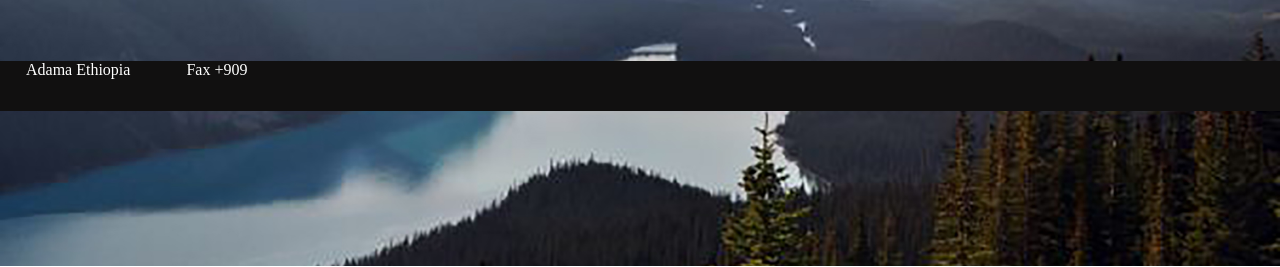
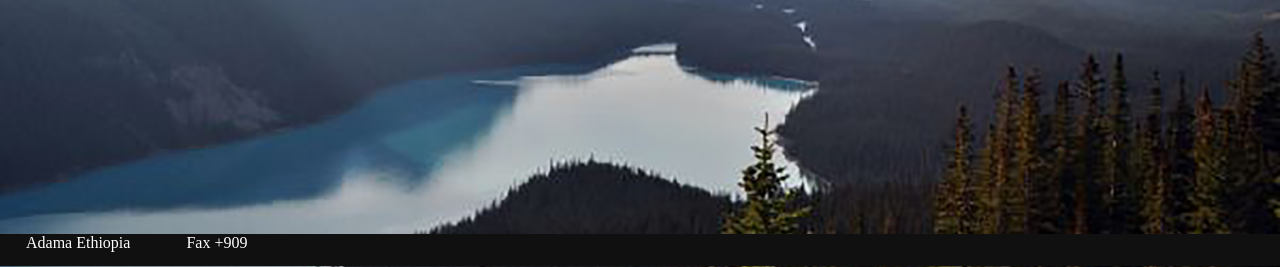
Before and after one commit to kaleabbayih/kaleabbayih, a plain HTML site: page index.html in a window 1280 px wide. Shown: the part 534-801 px from the top of the page. Drawn offline with Linux system fonts and the light colour scheme.

Commit message:
Update style.css

```diff
--- a/css/style.css
+++ b/css/style.css
@@ -101,10 +101,12 @@ section .user img{
 }
 
 footer{
-    width:100%;
+   width:100%;
     background-color: rgb(17, 16, 16);
-    margin-top:4rem;
-    padding-bottom:2rem;
+    margin-bottom: 0;
+    position: absolute;
+    bottom: 0;
+    height:2rem;
     }
 
     footer ul li{
```
